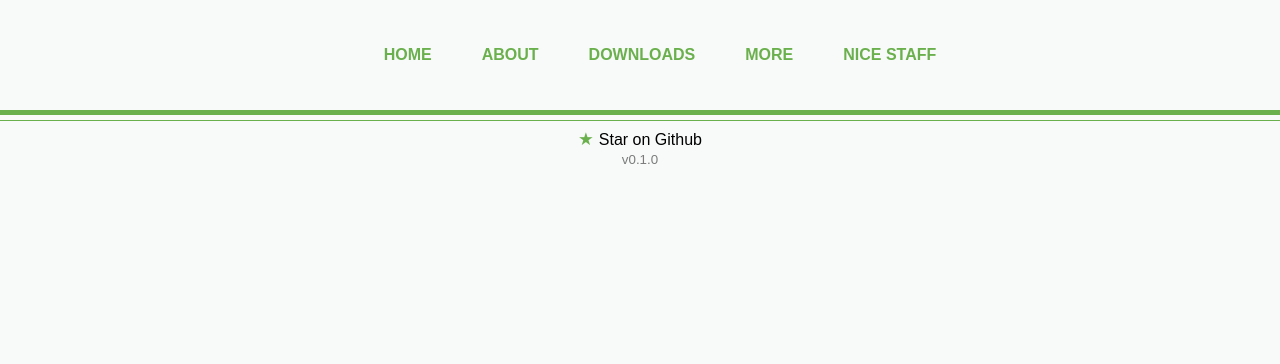
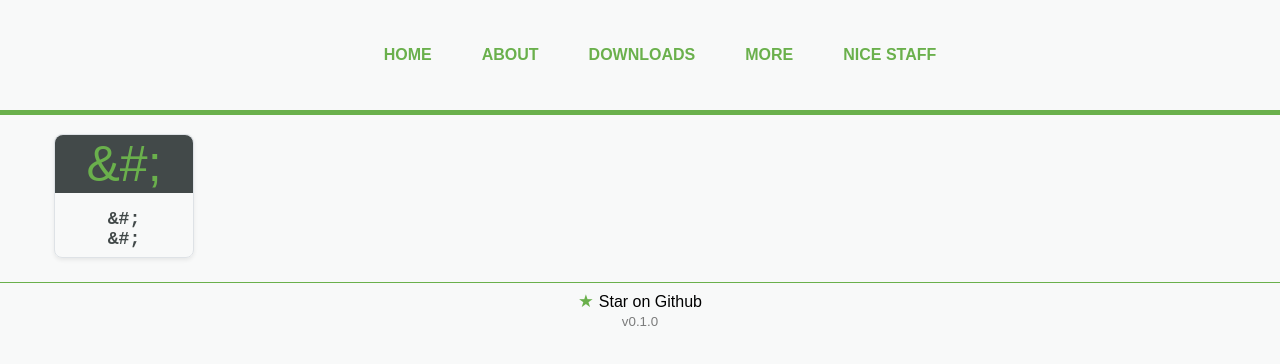
Before and after one commit to EduardoRotundaro/html-symbols-list, a React (Create React App) app: page /box in a window 1280 px wide. Shown: the top 364 px of the page. Built offline with nearby package versions, Linux system fonts and the light colour scheme; a web font is replaced by a local one.

Commit message:
:construction: project development

```diff
--- a/src/App.jsx
+++ b/src/App.jsx
@@ -4,6 +4,17 @@ import {BrowserRouter as Router, Switch, Route} from 'react-router-dom';
 import Header from './components/Header';
 import List from './components/List';
 import Footer from './components/Footer';
+import NotFound from './components/NotFound';
+
+import {
+    ARROWS,
+    BLOCK,
+    BOX,
+    CURRENCY,
+    GEOMETRIC,
+    MATH,
+    MISC,
+} from './constants';
 
 export default () => (
     <Router>
@@ -12,6 +23,30 @@ export default () => (
             <Route exact path="/">
                 <List/>
             </Route>
+            <Route path="/arrows">
+                <List itens={ARROWS}/>
+            </Route>
+            <Route path="/block">
+                <List itens={BLOCK}/>
+            </Route>
+            <Route path="/box">
+                <List itens={BOX}/>
+            </Route>
+            <Route path="/currency">
+                <List itens={CURRENCY}/>
+            </Route>
+            <Route path="/geometric">
+                <List itens={GEOMETRIC}/>
+            </Route>
+            <Route path="/math">
+                <List itens={MATH}/>
+            </Route>
+            <Route path="/misc">
+                <List itens={MISC}/>
+            </Route>
+            <Route path="*">
+                <NotFound/>
+            </Route>
         </Switch>
         <Footer/>
     </Router>
--- a/src/components/List.jsx
+++ b/src/components/List.jsx
@@ -2,12 +2,21 @@ import React from 'react';
 
 import Card from './Card';
 
-export default props => {
+export default ({itens=[]}) => {
+    const renderCards  = () => itens.map(symbol => (
+        <Card
+            name={symbol.name}
+            html={symbol.html}
+            hex={symbol.hex}
+            entity={symbol.entity}
+        />
+    ));
+
     return (
         <section>
             <div className="container-fluid">
                 <div className="row m-4">
-                    <Card name="LEFTWARDS ARROW" html="8592" hex="#2190"/>
+                    {renderCards()}
                 </div>
             </div>
         </section>
--- /dev/null
+++ b/src/components/NotFound.jsx
@@ -0,0 +1,9 @@
+import React from 'react';
+
+export default () => (
+    <section>
+        <div>
+            404
+        </div>
+    </section>
+);
--- /dev/null
+++ b/src/constants/index.js
@@ -0,0 +1,27 @@
+export const ARROWS = [
+    { name: '', html: '', hex: '', entity: '' },
+];
+
+export const BLOCK = [
+    { name: '', html: '', hex: '', entity: '' },
+];
+
+export const BOX = [
+    { name: '', html: '', hex: '', entity: '' },
+];
+
+export const CURRENCY = [
+    { name: '', html: '', hex: '', entity: '' },
+];
+
+export const GEOMETRIC = [
+    { name: '', html: '', hex: '', entity: '' },
+];
+
+export const MATH = [
+    { name: '', html: '', hex: '', entity: '' },
+];
+
+export const MISC = [
+    { name: '', html: '', hex: '', entity: '' },
+];
--- a/src/sass/main.scss
+++ b/src/sass/main.scss
@@ -10,6 +10,7 @@
 @import 'components/header';
 @import 'components/footer';
 @import 'components/card';
+@import 'components/notFound';
 
 // @import 'pages/index';
 
```
Also changed, not shown: src/sass/components/_notFound.scss (added).
